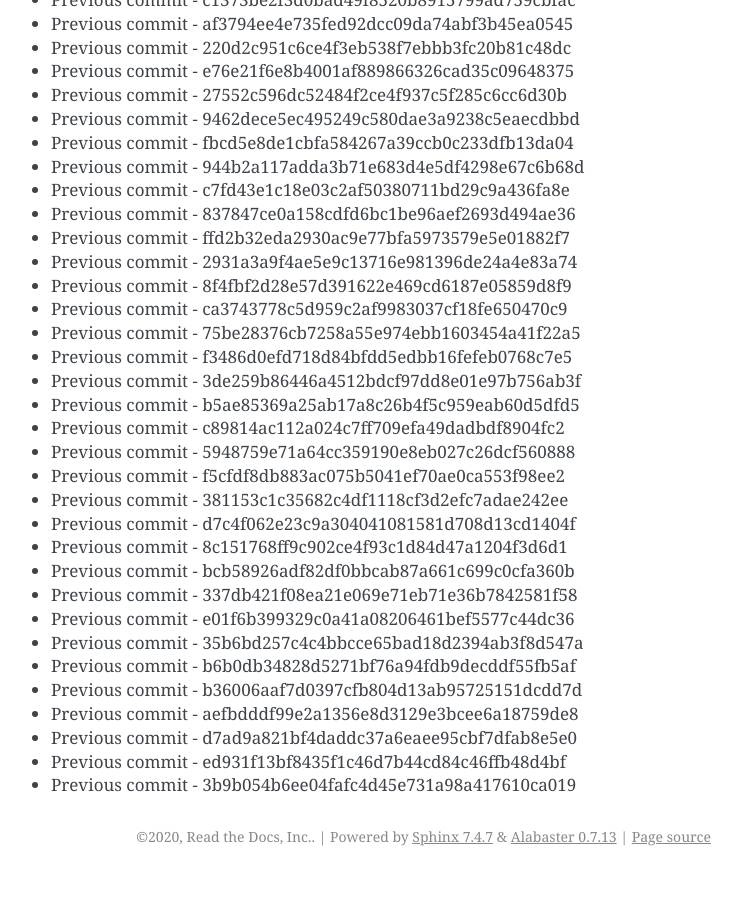
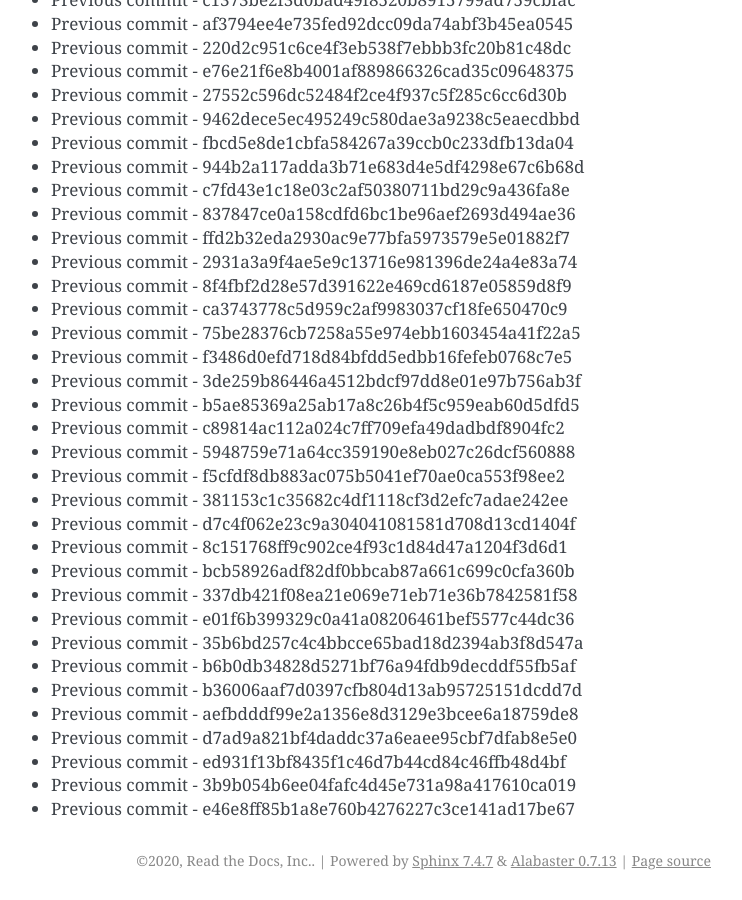
Before and after one commit to readthedocs/rtd-git-stresstest, a Sphinx documentation site: the page built from docs/updates.rst, in a window 1280 px wide and 900 px high, scrolled down 32115 px. Shown: the whole window, without its empty margins (399-1141 px from the left). Built offline with Sphinx 7.4.7, drawn with Linux system fonts in a browser that asks for light colours; before the commit the page ends 32991 px from its top, so only the background shows below that.

Commit message:
Generating commit from previous: e46e8ff85b1a8e760b4276227c3ce141ad17be67

```diff
--- a/docs/updates.rst
+++ b/docs/updates.rst
@@ -1381,3 +1381,4 @@ It can be tested for any performance characteristics.
 * Previous commit - d7ad9a821bf4daddc37a6eaee95cbf7dfab8e5e0
 * Previous commit - ed931f13bf8435f1c46d7b44cd84c46ffb48d4bf
 * Previous commit - 3b9b054b6ee04fafc4d45e731a98a417610ca019
+* Previous commit - e46e8ff85b1a8e760b4276227c3ce141ad17be67
```
